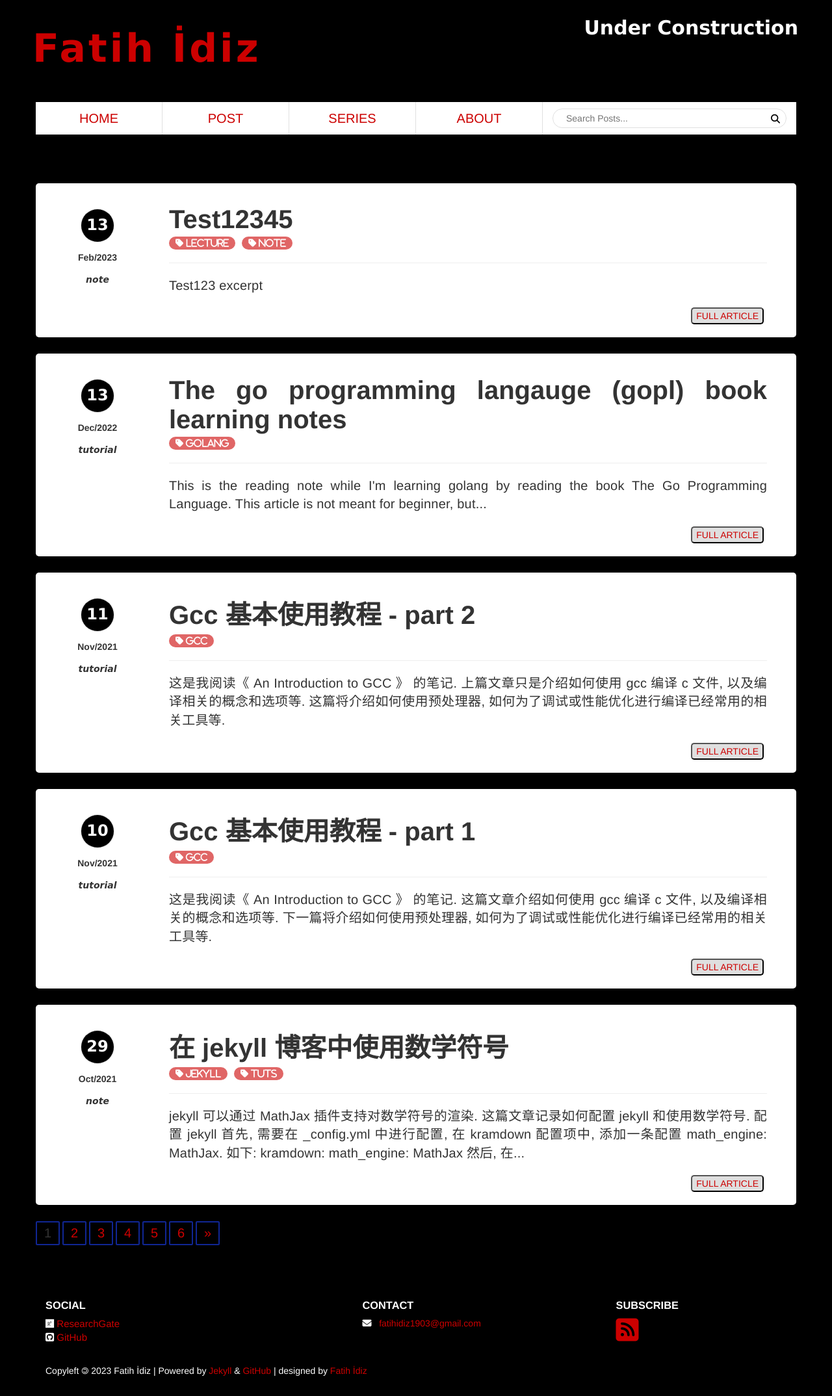
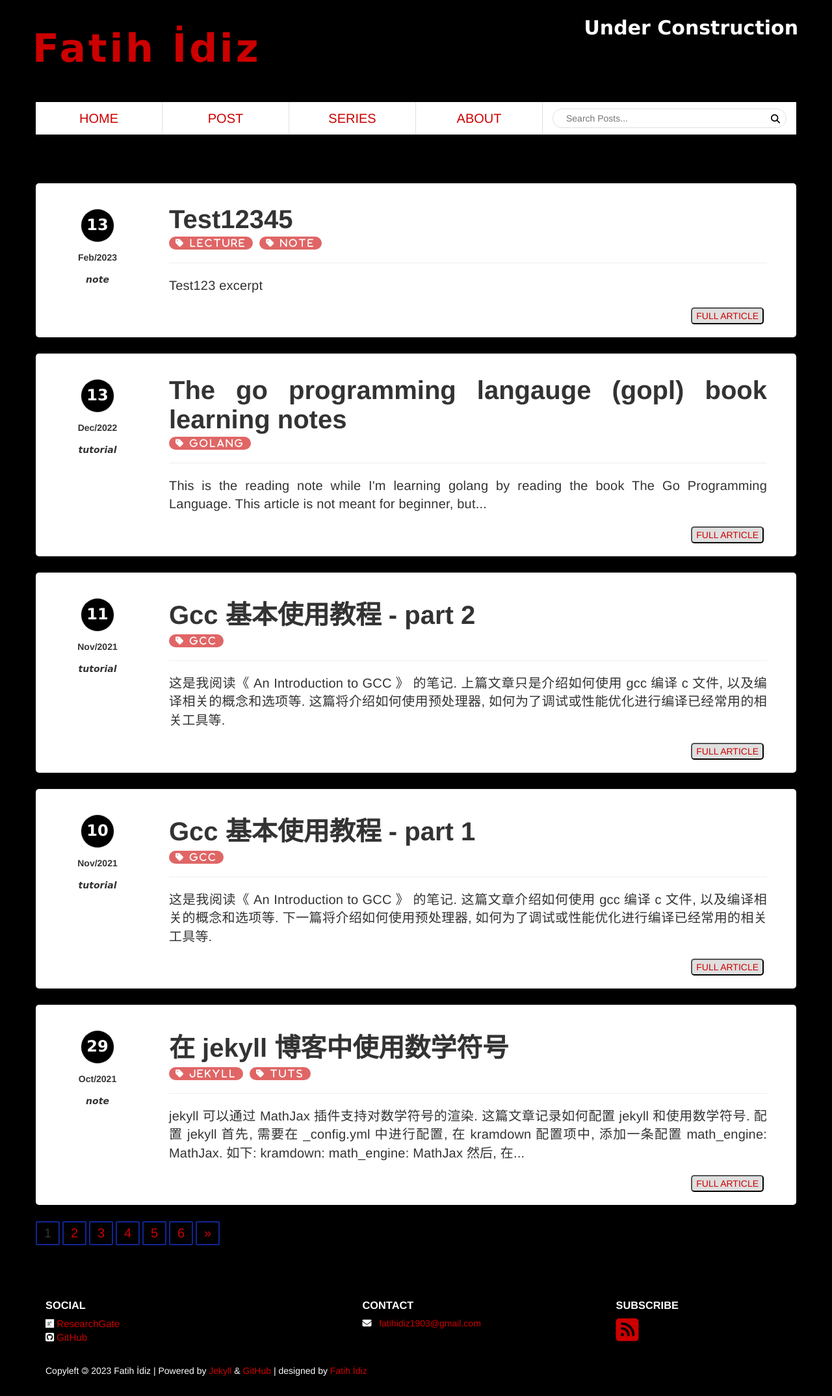
Before and after one commit to fatihidiz/fatihidiz-unifreak.github.io, a Jekyll site: the page built from index.html, in a window 1280 px wide. Shown: the whole page at 65% size. Built offline with Jekyll 4.4.1, drawn with Linux system fonts in a browser that asks for light colours; nearby versions of some CDN libraries; the list of posts is cut into pages by our own code.

Commit message:
Update post_list_item.html

```diff
--- a/_includes/post_list_item.html
+++ b/_includes/post_list_item.html
@@ -13,7 +13,7 @@
         </a></h2>
         <ul class="tags">
             {% for tag in post.tags %}
-            <li><i class="fa fa-tag"> {{ tag }}</i></li>
+            <li style="letter-spacing: 3px"><i class="fa fa-tag"> {{ tag }}</i></li>
             {% endfor %}
         </ul>
         <br>
```
